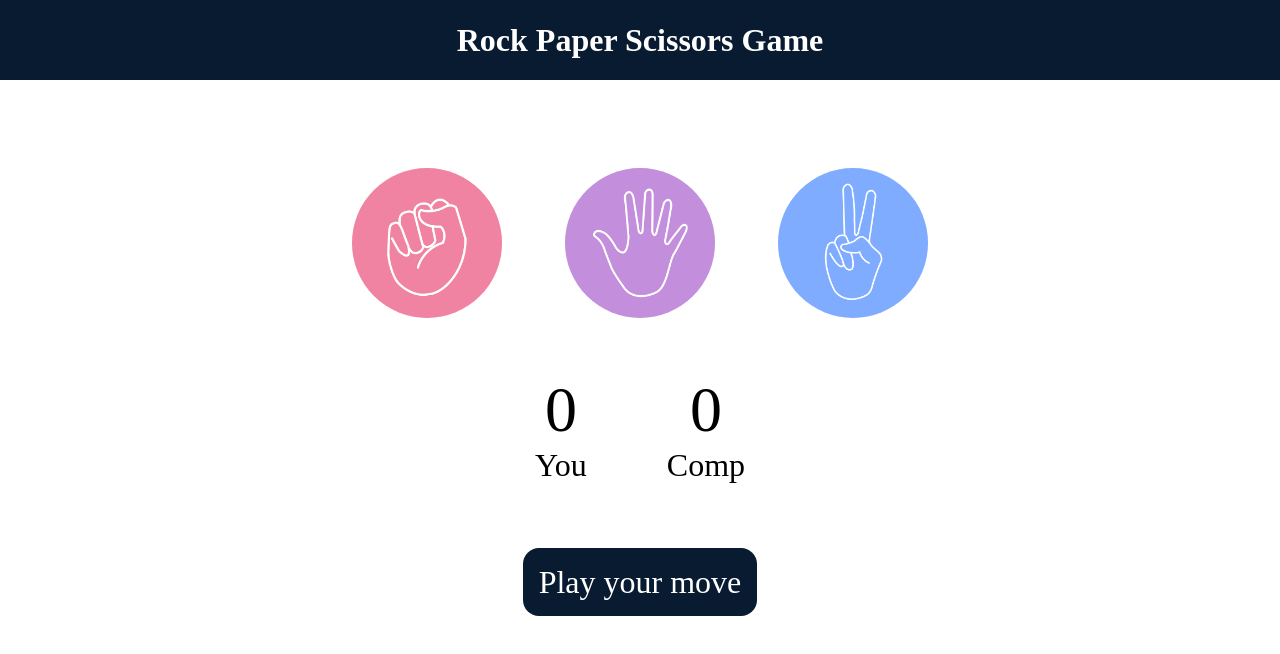
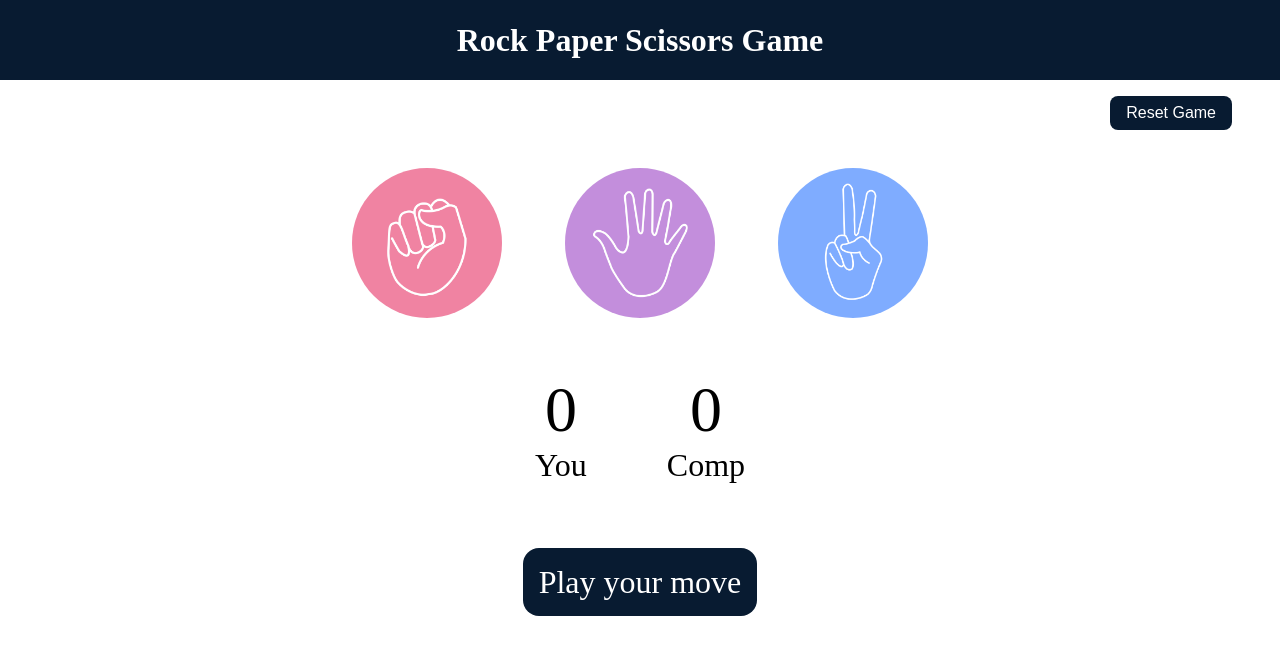
Before and after one commit to Akshay-U-Kunder/Rock-Paper-Scissors-Game, a plain HTML site: page index.html in a window 1280 px wide. Drawn offline with Linux system fonts and the light colour scheme.

Commit message:
Reset Game button added

```diff
--- a/app.js
+++ b/app.js
@@ -6,6 +6,8 @@ const msg = document.querySelector("#msg")
 
 const userScorePara = document.querySelector("#user-score")
 const compScorePara = document.querySelector("#comp-score")
+
+const resetBtn = document.querySelector(".reset_btn")
 
 const genCompChoice = () => {
   //rock, papaer,scissors
@@ -63,3 +65,12 @@ choices.forEach((choice) => {
     playGame(userChoice)
   })
 })
+
+resetBtn.addEventListener("click", () => {
+  userScore = 0
+  compScore = 0
+  userScorePara.innerText = userScore
+  compScorePara.innerText = compScore
+  msg.innerText = "Play your move"
+  msg.style.backgroundColor = "#081b31"
+})
--- a/index.html
+++ b/index.html
@@ -8,6 +8,10 @@
 </head>
 <body>
   <h1>Rock Paper Scissors Game</h1>
+  <div class="btn-container">
+    <button class="reset_btn">Reset Game</button>
+  </div>
+
   <div class="choices">
     <div class="choice" id="rock">
       <img src="./images/rock.png">
@@ -19,6 +23,7 @@
       <img src="./images/scissors.png">
     </div>
   </div>
+
     <div class="score-board">
       <div class="score">
         <p id="user-score">0</p>
--- a/style.css
+++ b/style.css
@@ -9,6 +9,26 @@ h1 {
   color: #fff;
   height: 5rem;
   line-height: 5rem;
+}
+
+.btn-container {
+  position: absolute;
+  top: 6rem;
+  right: 3rem;
+}
+
+.reset_btn {
+  background-color: #081b31;
+  color: #fff;
+  padding: 0.5rem 1rem;
+  border: none;
+  border-radius: 0.5rem;
+  cursor: pointer;
+  font-size: 1rem;
+}
+
+.reset_btn:hover {
+  opacity: 0.8;
 }
 
 .choice {
@@ -50,7 +70,8 @@ img {
   gap: 5rem;
 }
 
-#user-score, #comp-score {
+#user-score,
+#comp-score {
   font-size: 4rem;
 }
 .msg-container {
@@ -60,8 +81,8 @@ img {
 #msg {
   background-color: #081b31;
   color: #fff;
- font-size: 2rem;
- display: inline;
- padding: 1rem;
- border-radius: 1rem;
+  font-size: 2rem;
+  display: inline;
+  padding: 1rem;
+  border-radius: 1rem;
 }
```
